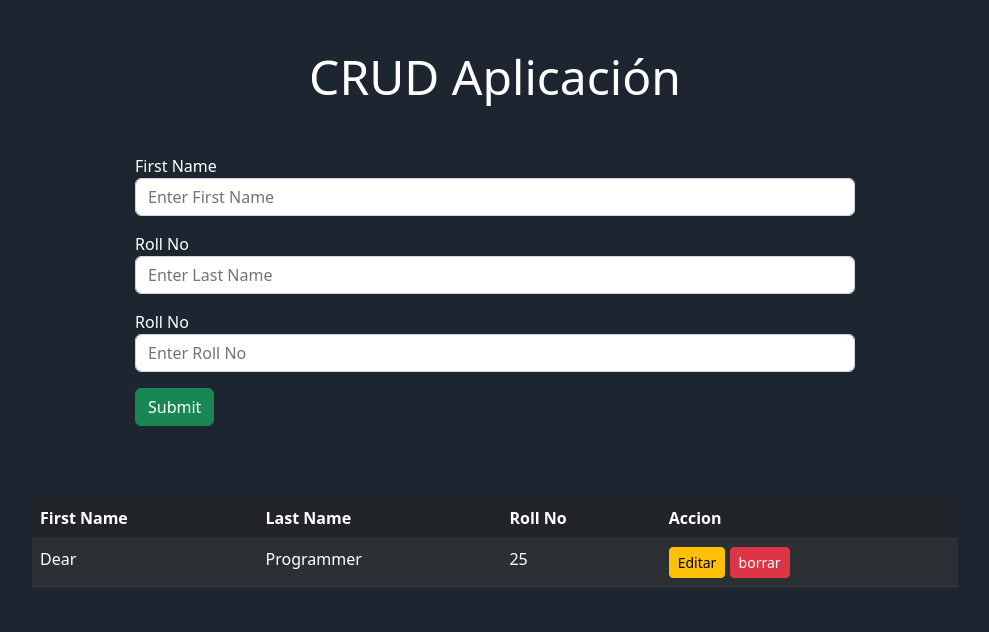
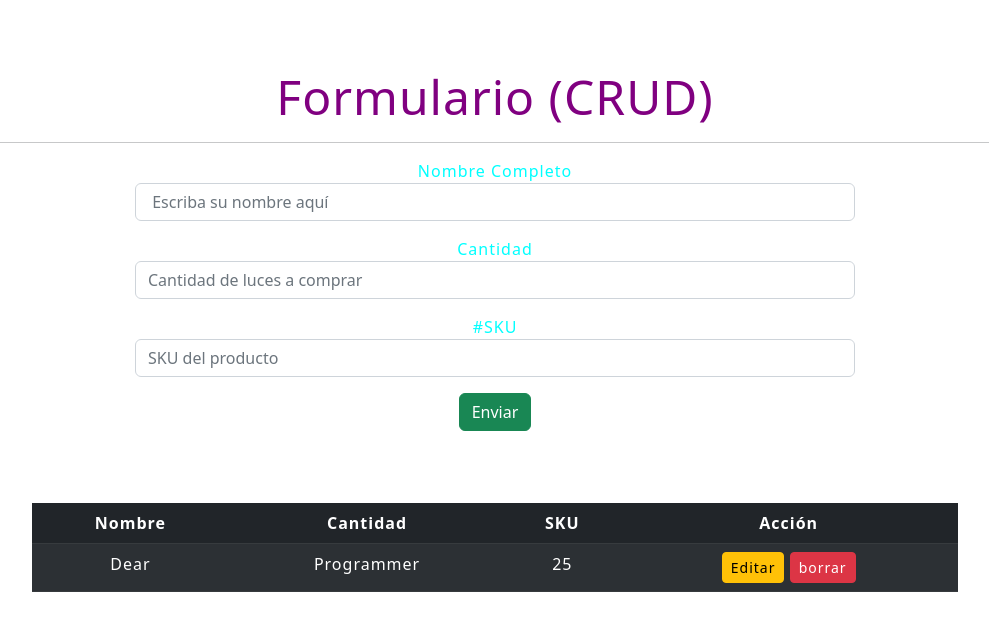
Before and after one commit to zzxcvc/Ejecicio1, a plain HTML site: page formulario.html in a window 1280 px wide. Shown: the whole page, without its empty margins (145-1134 px from the left). Drawn offline with nearby package versions, Linux system fonts and the light colour scheme.

Commit message:
cambios en el diseño del formulario - titulos

```diff
--- a/app.js
+++ b/app.js
@@ -40,12 +40,12 @@ document.querySelector("#student-form").addEventListener("submit", (e) =>{
             const row = document.createElement("tr");
 
             row.innerHTML = `
-                <td>$(firsName)</td>
-                <td>$(lastName)</td>
-                <td>$(rollNo)</td>
+                <td> ${firsName} </td>
+                <td>${lastName}</td>
+                <td>${rollNo}</td>
                 <td>
                 <a href="#" class="btn btn-warning btn-sm edit">Editar</a>
-                <a href="#" class="btn btn-danger btn-sm delete">borrar</a> </td>
+                <a href="#" class="btn btn-danger btn-sm delete" >borrar</a> </td>
 
             `;
 
--- a/assets/css/estilos.css
+++ b/assets/css/estilos.css
@@ -6,7 +6,7 @@ p.parrafo {
 
 .neonlights-logo {
     font-family: 'Staatliches', cursive;
-    color: cyan;
+    color: rgb(0, 255, 255);
     font-size: 24px;
 }
 
@@ -118,3 +118,18 @@ div.conce {
     color: hsl(0, 0%, 86%);
 
 }
+
+.for{
+    color: #00ffff;
+
+}
+
+label {
+    color: #00ffff;
+
+}
+
+.display-5 {
+
+
+}
--- a/formulario.html
+++ b/formulario.html
@@ -4,7 +4,9 @@
     <meta charset="UTF-8" />
     <meta http-equiv="X-UA-Compatible" content="IE=edge" />
     <meta name="viewport" content="width=device-width, initial-scale=1.0" />
-    <!-- CSS only -->
+    <link href="assets/css/estilos.css" rel="stylesheet" type="text/css" />
+
+    <!-- CSS, estilo del formulario, sacado de un bootstrap -->
     <link
       href="https://cdn.jsdelivr.net/npm/bootstrap@5.2.1/dist/css/bootstrap.min.css"
       rel="stylesheet"
@@ -12,29 +14,30 @@
       crossorigin="anonymous"
     />
 
-    <title>CRUD Aplicación</title>
+    <title>Formulario de resgistro</title>
   </head>
-  <body style="color: white; background-color: #1d2630;">
+  <body img src="../Ejecicio1/assets/images/conce.jpg.jpg" alt="">
     <div class="container mt-5">
         <div class="text-center">
-            <h1 class="display-5 mb-5"><strong>CRUD Aplicación</strong></h1>
+            <h1 class="display-5 color-purple"><strong> Formulario (CRUD)</strong></h1>
         </div>
+        <hr>
         <div class="main row justify-content-center">
             <form action="" id="student-form" class="row justify-content-center mb-4" autocomplete="off">
                 <div class="col-10 col-md-8 mb-3">
-                    <label for="firstName">First Name</label>
-                    <input class="form-control" id="firstName" type="text" placeholder="Enter First Name">
+                    <label for="firstName">Nombre Completo</label>
+                    <input class="form-control" id="firstName" type="text" placeholder=" Escriba su nombre aquí">
                 </div>
                 <div class="col-10 col-md-8 mb-3">
-                    <label for="lastName"> Roll No</label>
-                    <input class="form-control" id="lastName" type="text" placeholder="Enter Last Name">
+                    <label for="lastName"> Cantidad </label>
+                    <input class="form-control" id="lastName" type="text" placeholder="Cantidad de luces a comprar">
                 </div>
                 <div class="col-10 col-md-8 mb-3">
-                    <label for="rollNo"> Roll No</label>
-                    <input class="form-control" id="rollNo" type="text" placeholder="Enter Roll No">
+                    <label for="rollNo"> #SKU </label>
+                    <input class="form-control" id="rollNo" type="text" placeholder="SKU del producto">
                 </div>
                 <div class="col-10 col-md-8">
-                    <input class="btn btn-success add-btn" type="Submit" value="Submit">
+                    <input class="btn btn-success add-btn" type="Submit" value="Enviar">
                 </div>
 
             </form>
@@ -42,10 +45,10 @@
                 <table class="table table-striped table-dark">
                     <thead>
                         <tr>
-                            <th>First Name</th>
-                            <th>Last Name</th>
-                            <th>Roll No</th>
-                            <th>Accion</th>
+                            <th>Nombre</th>
+                            <th>Cantidad</th>
+                            <th>SKU</th>
+                            <th>Acción</th>
                         </tr>
                     </thead>
                     <tbody id="student-list">
```
Also changed, not shown: clase.js (added, +14 -0 lines), claseArray.html (added, +12 -0 lines), index.html (+3 -0 lines), 1 other file.
